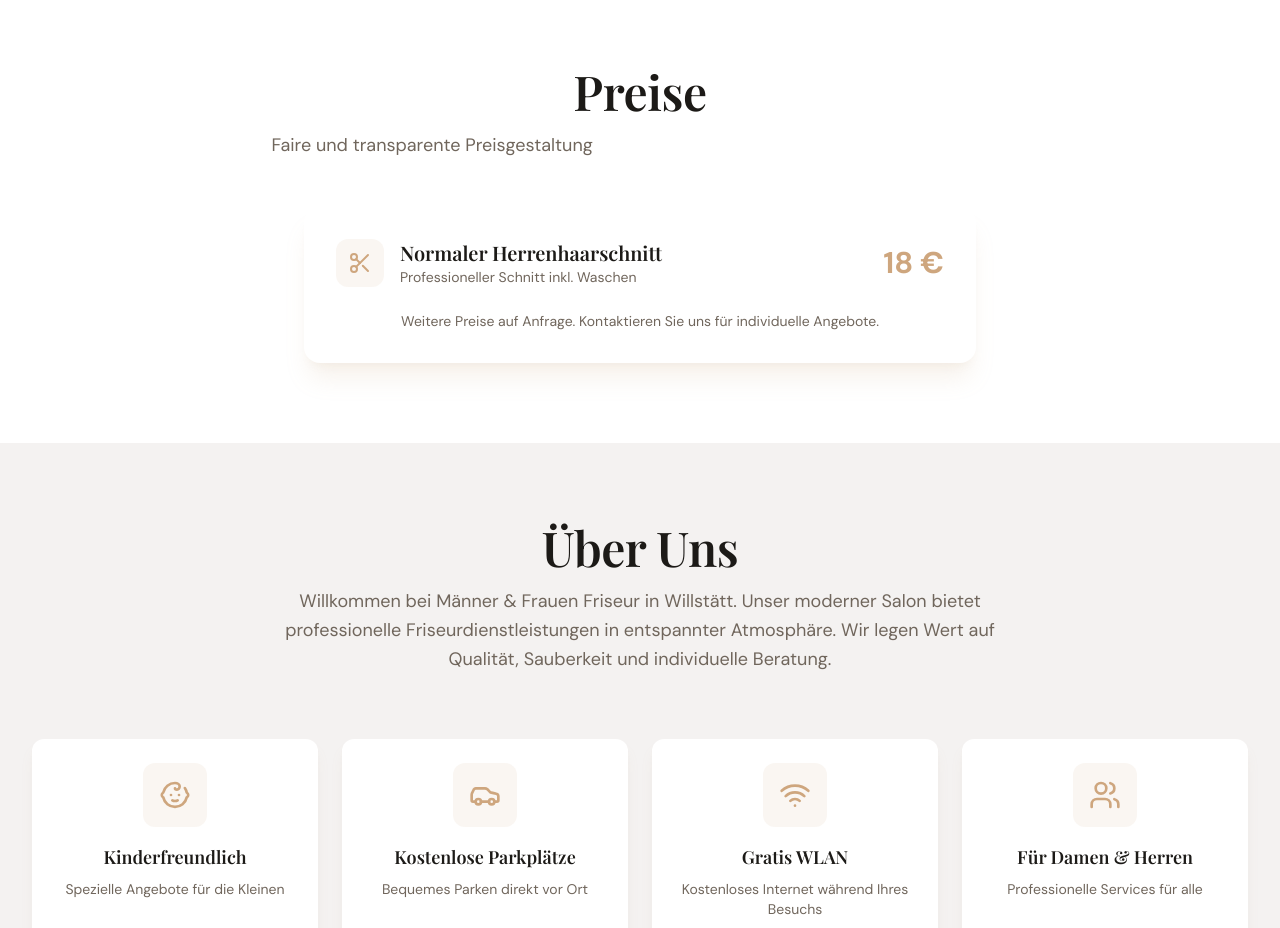
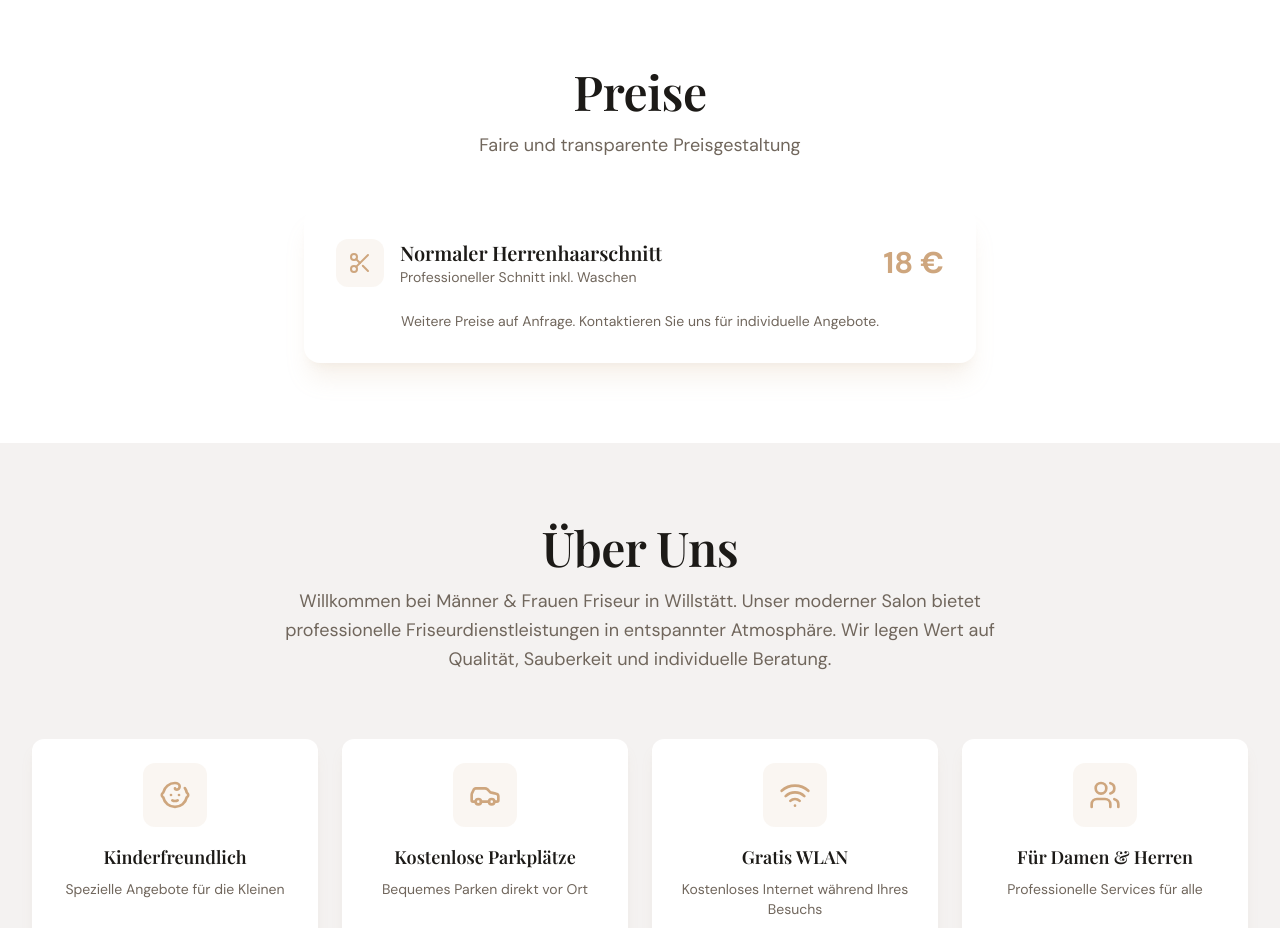
Before and after one commit to keanodecker/Haarstudio-Neue-Welle, a Next.js app: page / in a window 1280 px wide. Shown: the part 3220-4148 px from the top of the page. Built offline with nearby package versions, Linux system fonts and the light colour scheme.

Commit message:
fix: center Preise subtitle with mx-auto

```diff
--- a/components/HomePage.jsx
+++ b/components/HomePage.jsx
@@ -266,7 +266,7 @@ const HomePage = () => {
             className="text-center mb-12"
           >
             <h2 className="mb-4">Preise</h2>
-            <p className="text-lg text-muted-foreground text-center">
+            <p className="text-lg text-muted-foreground text-center mx-auto">
               Faire und transparente Preisgestaltung
             </p>
           </motion.div>
```
